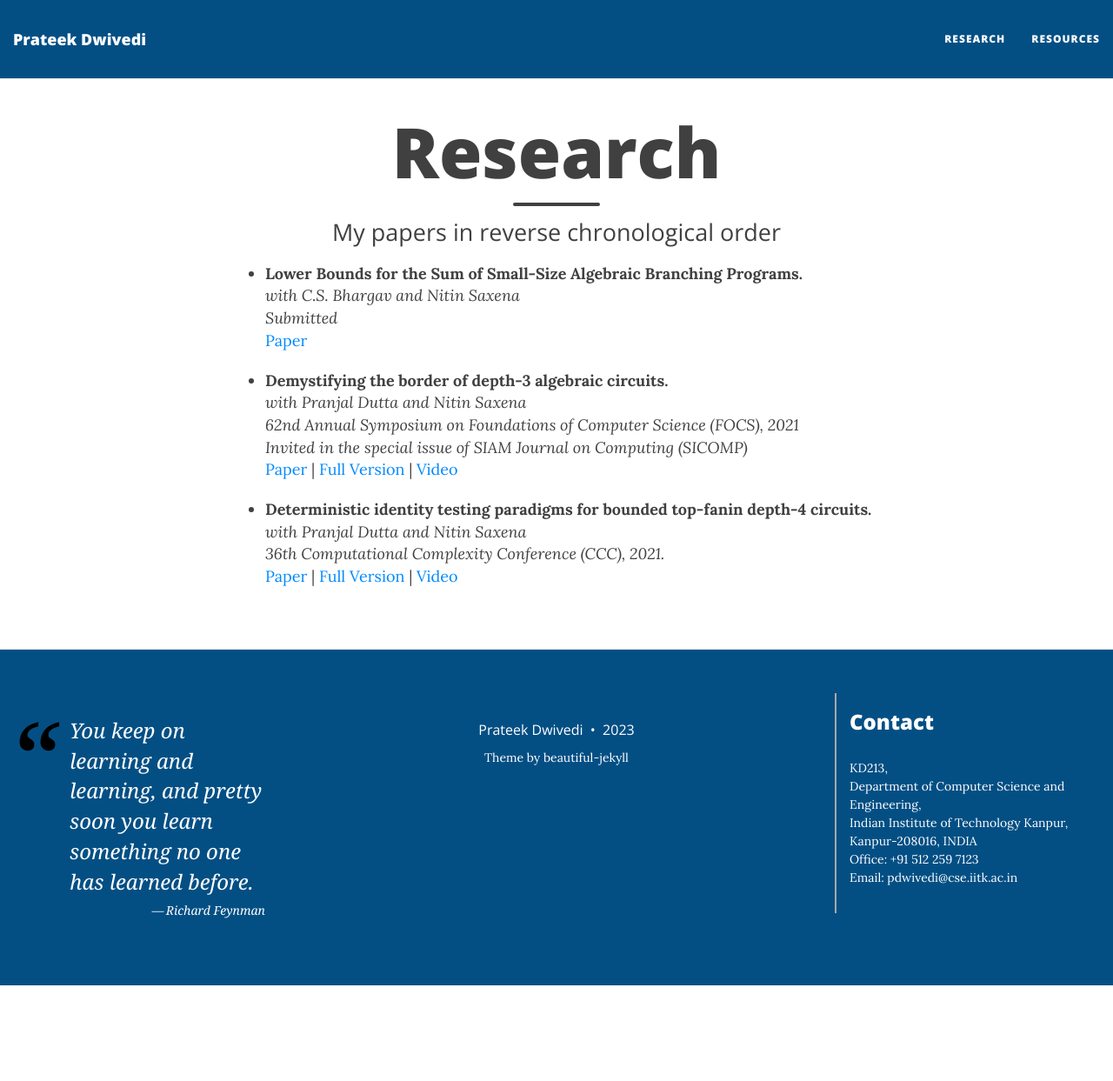
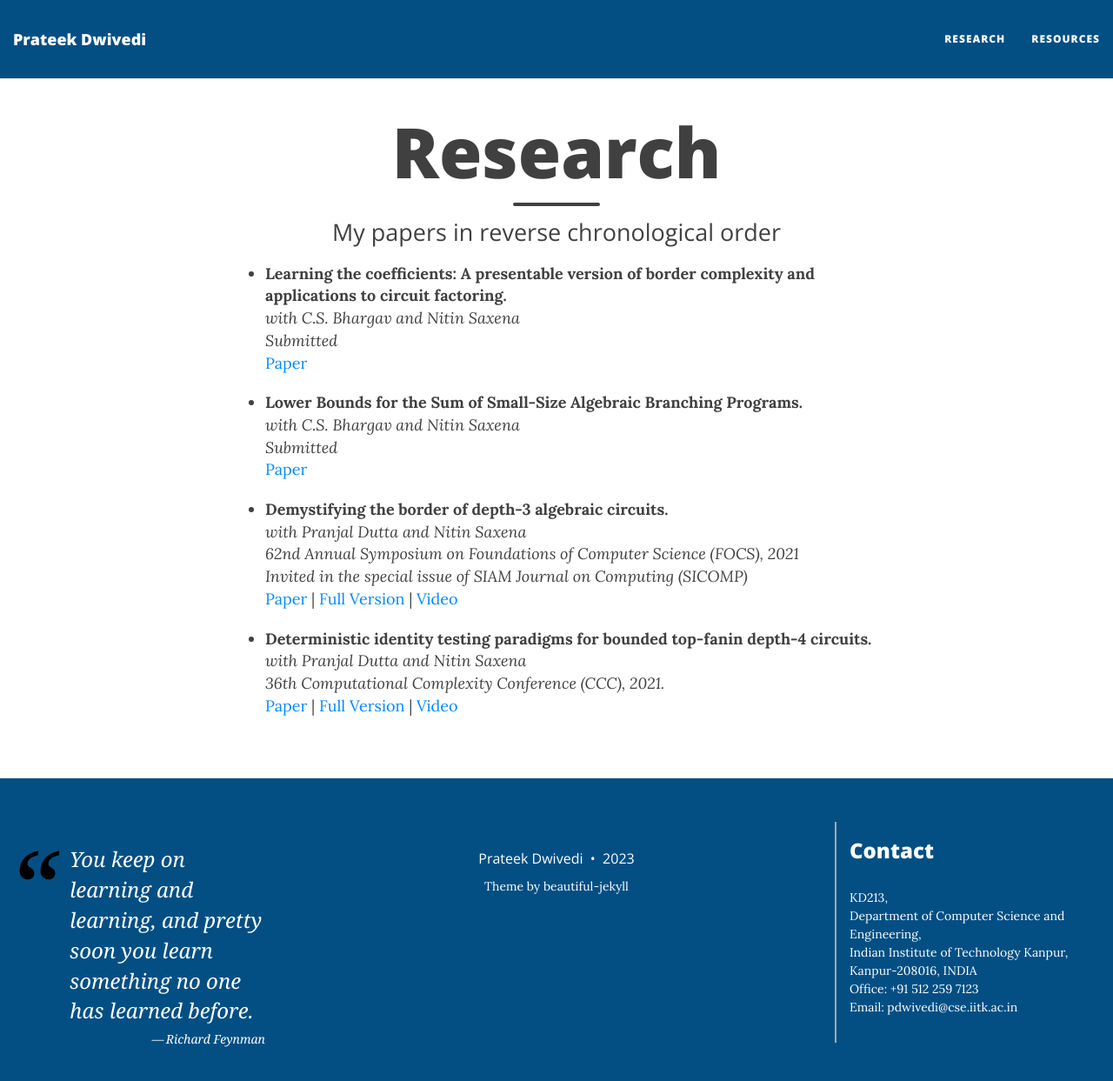
Before and after one commit to prateekdwv/prateekdwv.github.io, a Jekyll site: the page built from research.md, in a window 1280 px wide and 1281 px high. Shown: the top 1243 px of the window at 87% size. Built offline with Jekyll 4.4.1, drawn with Linux system fonts in a browser that asks for light colours; nearby versions of some CDN libraries.

Commit message:
added a new paper

```diff
--- a/research.md
+++ b/research.md
@@ -3,6 +3,11 @@ layout: page
 title: Research
 subtitle: My papers in reverse chronological order
 ---
+
+- Learning the coefficients: A presentable version of border complexity and applications to circuit factoring.
+: *with C.S. Bhargav and Nitin Saxena* <br/>
+*Submitted* <br/>
+[Paper](/papers/PresentableVNP-confversion.pdf)
 
 - Lower Bounds for the Sum of Small-Size Algebraic Branching Programs.
 : *with C.S. Bhargav and Nitin Saxena* <br/>
```
Also changed, not shown: 1 other file.
